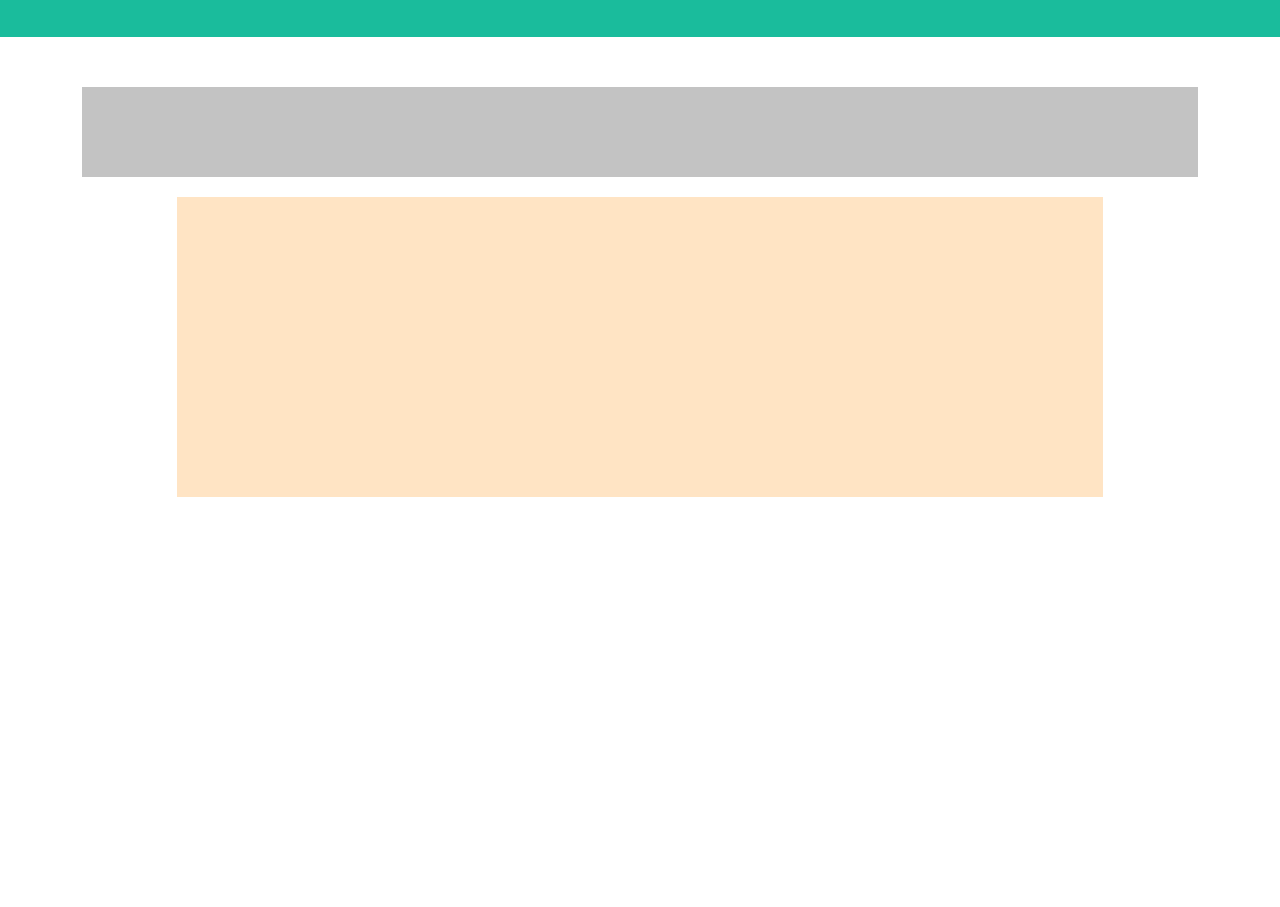
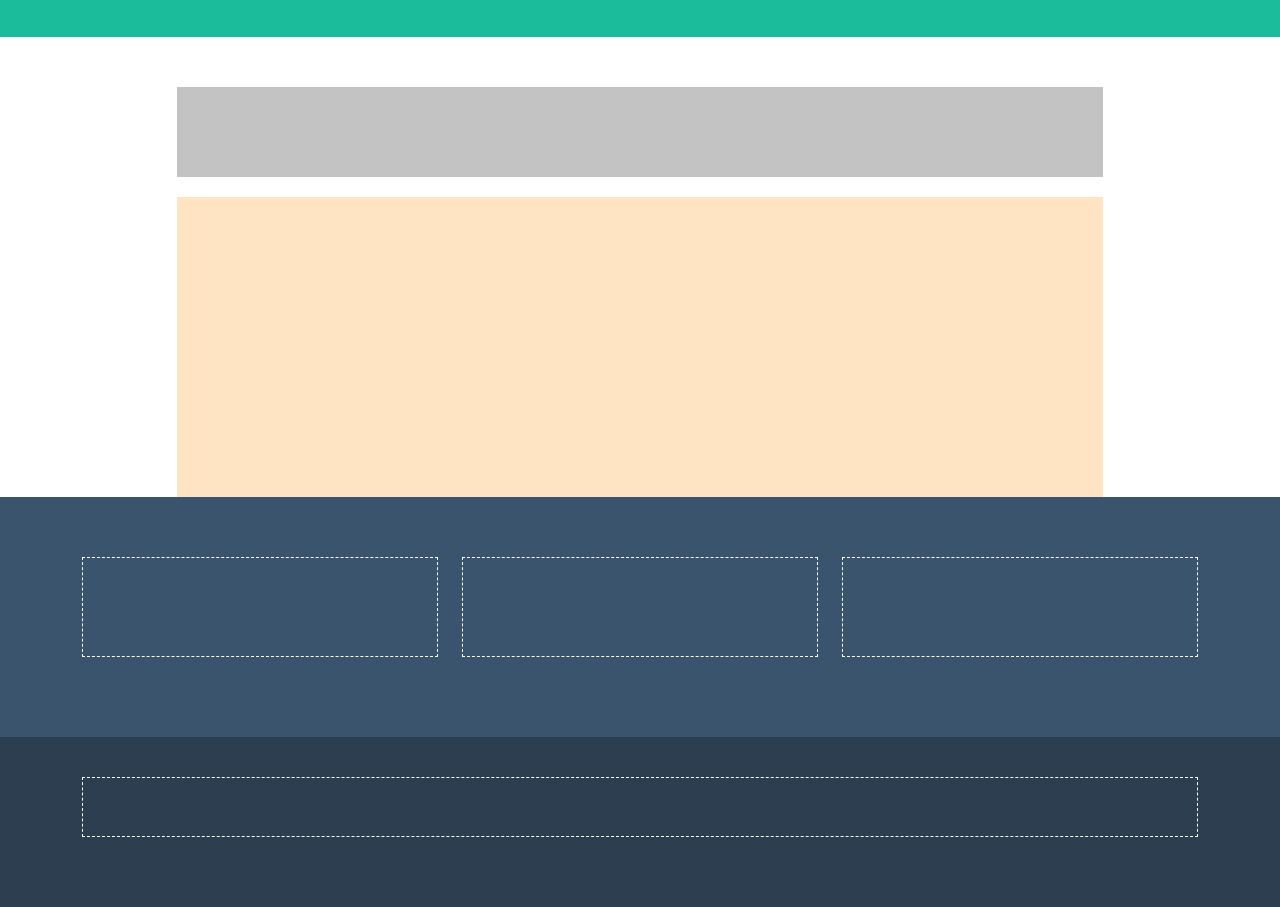
Before and after one commit to S-Lombardi/html-css-bootstrap-freelancer, a plain HTML site: page index.html in a window 1280 px wide. Shown: the part 1623-2530 px from the top of the page. Before the commit the page ends 2120 px from the top, so only its background shows below. Drawn offline with nearby package versions, Linux system fonts and the light colour scheme.

Commit message:
Finse sezione Footer

```diff
--- a/css/style.css
+++ b/css/style.css
@@ -86,9 +86,35 @@
     height: 300px;
     background-color: bisque;
 }
+/* FINE CONTACT ME */
 
-.padding{
-    padding: 0px 30px;
+
+/* FOOTER UP */
+.background_footer{
+    background-color: #3a546d;
+    padding-bottom: 80px;
+}
+.footer_left, .footer_right, .footer_center{
+    width: 100%;
+    min-height: 100px;
+    margin-top: 60px;
+    border: 1px dashed white;
 }
 
-/* FINE CONTACT ME */
+
+/* FOOTER DOWN */
+.background_footer_down{
+   background-color: #2c3e50;
+   padding-top: 40px;
+   padding-bottom: 70px;
+
+}
+
+.footer_down{
+    width: 100%;
+    min-height: 60px;
+    border: 1px dashed white;
+}
+
+
+/* FINE FOOTER */
--- a/index.html
+++ b/index.html
@@ -117,7 +117,6 @@
                         </div>
                     </div>
                 </div>
-
                 <div class="row justify-content-center">
                     <!-- COL LEFT - Paragrafo -->
                     <div class="col-md-5 col-10 ">
@@ -132,8 +131,8 @@
                         </div>
                     </div>
                 </div>
-                <!-- Pusante -->
                 <div class="row justify-content-center">
+                    <!-- Pusante -->
                     <div class="col-10">
                         <div class="download">
                             <button>
@@ -150,8 +149,8 @@
         <!-- CONTACT ME -->
         <div class="container">
             <!-- Titolone -->
-            <div class="row">
-                <div class="col-12">
+            <div class="row justify-content-center">
+                <div class="col-10">
                     <div class="title_section">
 
                     </div>
@@ -161,13 +160,60 @@
             <div class="row justify-content-center">
                 <div class="col-10">
                     <div class="content_contact">
+
+                    </div>
                 </div>
 
             </div>
         </div>
         <!-- FINE CONTACT ME -->
     </main>
-    <!--FFINE MAIN -->
+    <!--FINE MAIN -->
+
+    <!-- FOOTER -->
+    <footer>
+        <div class="container-fluid background_footer">
+            <div class="container">
+                <!-- FOOTER UP -->
+                <div class="row row-cols-1 row-cols-md-3">
+                    <!-- COL-LEFT -->
+                    <div class="col">
+                        <div class="footer_left">
+
+                        </div>
+
+                    </div>
+                    <!-- COL-CENTER -->
+                    <div class="col">
+                        <div class="footer_center">
+
+                        </div>
+                    </div>
+                    <!-- COL-RIGHT  -->
+                    <div class="col">
+                        <div class="footer_right">
+
+                        </div>
+
+                    </div>
+                </div>
+            </div>
+        </div>
+        <!-- FOOTER DOWN -->
+        <div class="container-fluid background_footer_down">
+            <div class="container">
+                <div class="row">
+                    <!-- COL-Footer Down -->
+                    <div class="col">
+                        <div class="footer_down">
+
+                        </div>
+
+                    </div>
+
+                </div>
+            </div>
+        </div>
 
 
 
@@ -176,8 +222,6 @@
 
 
 
-    <!-- FOOTER -->
-    <footer>
 
     </footer>
     <!-- FINE FOOTER -->
```
